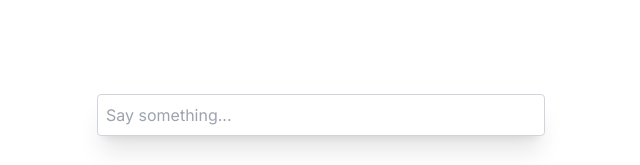
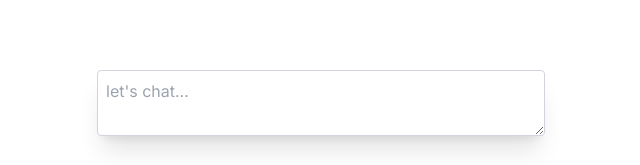
Before and after one commit to RuiUma/nextgpt, a Next.js app: page / in a window 1280 px wide. Shown: the part 632-797 px from the top of the page, without its empty margins (319-959 px from the left). Built offline with nearby package versions, Linux system fonts and the light colour scheme.

Commit message:
modify styles

```diff
--- a/app/page.tsx
+++ b/app/page.tsx
@@ -52,18 +52,21 @@ export default function Chat() {
     const { messages, input, handleInputChange, handleSubmit } = useChat();
     return (
         <div className="flex flex-col w-full max-w-md py-24 mx-auto stretch">
-            {messages.map(m => (
-                <div key={m.id} className="whitespace-pre-wrap bg-slate-300 p-3 m-2 rounded">
-                    {m.role === 'user' ? 'User: ' : 'AI: '}
-                    {m.content}
-                </div>
-            ))}
+            <div className=''>
+                {messages.map(m => (
+                    <div key={m.id} className="whitespace-pre-wrap bg-slate-300 p-4 m-4 rounded-lg">
+                        <h1 className='font-bold text-rose-900'>{m.role === 'user' ? 'User: ' : 'AI: '}</h1>
+                        <p>{m.content}</p>
+                    </div>
+                ))}
+            </div>
+
 
             <form onSubmit={handleSubmit}>
-                <input
-                    className="fixed bottom-0 w-full max-w-md p-2 mb-8 border border-gray-300 rounded shadow-xl"
+                <textarea
+                    className="fixed bottom-0 w-full max-w-md p-2 mb-8 border border-gray-300 rounded shadow-xl min-h-12"
                     value={input}
-                    placeholder="Say something..."
+                    placeholder="let's chat..."
                     onChange={handleInputChange}
                 />
             </form>
```
